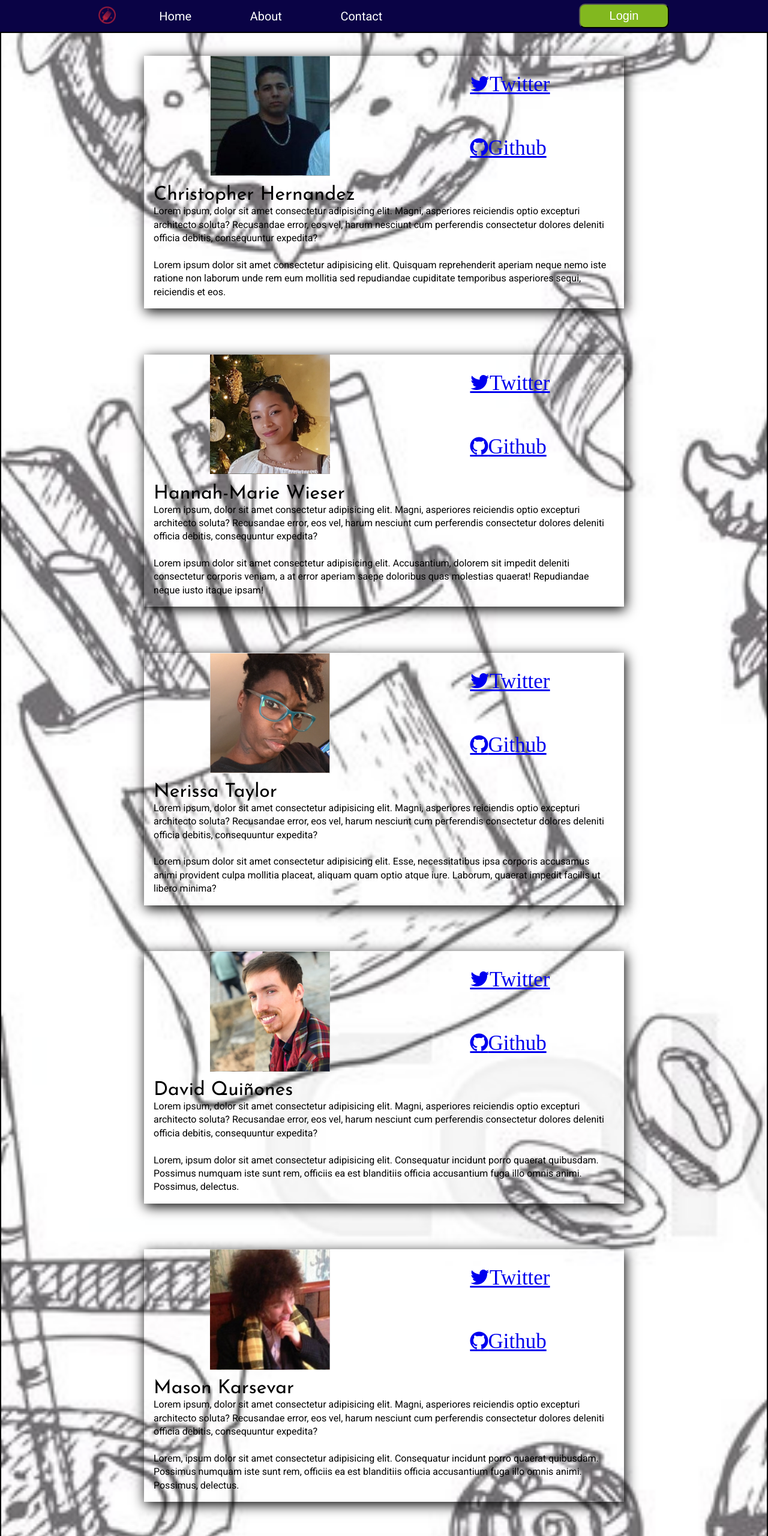
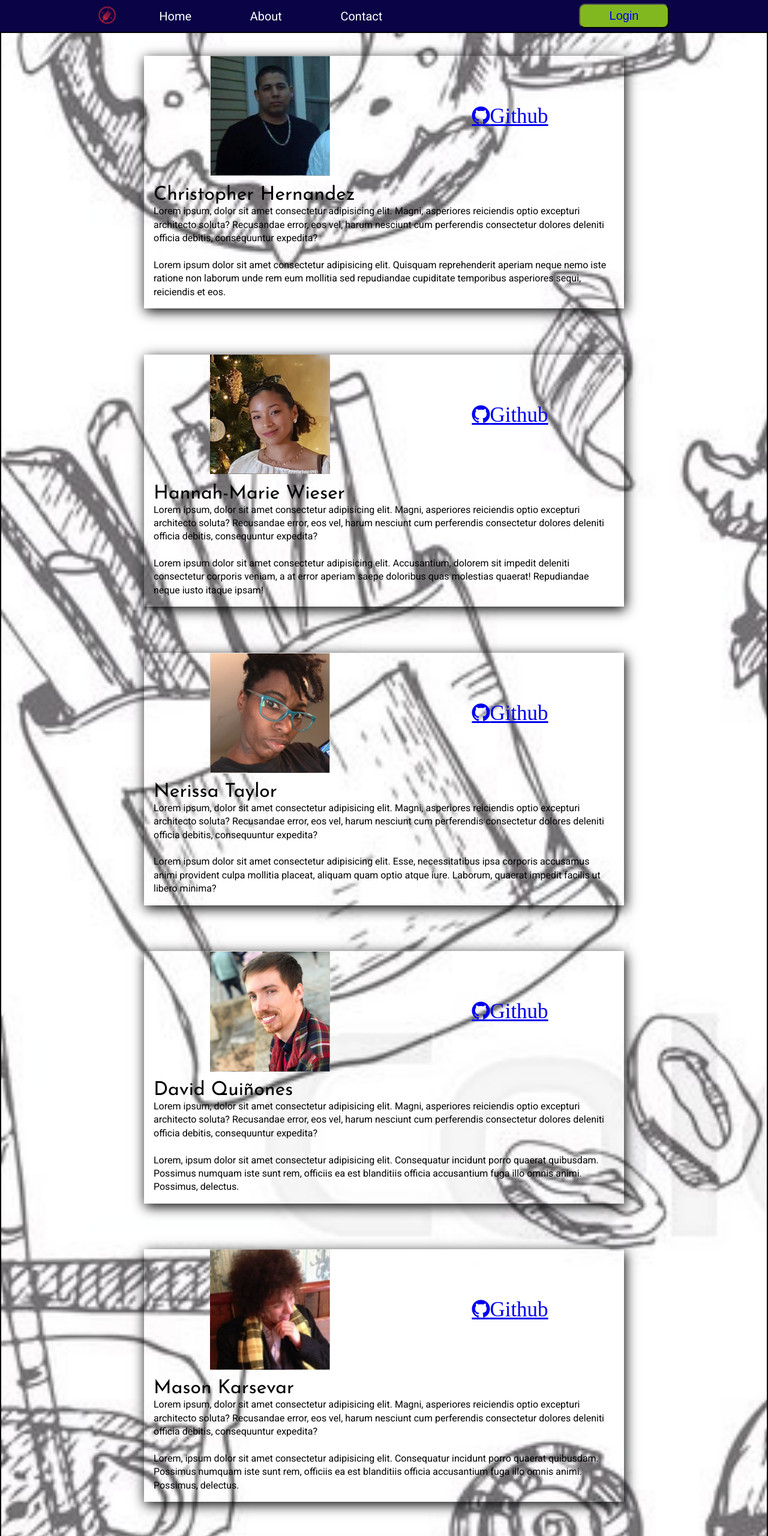
Before and after one commit to buildweek-foodiefun/marketing-page, a plain HTML site: page about.html in a window 1280 px wide. Shown: the top 2560 px of the page at 60% size. Drawn offline with nearby package versions, Linux system fonts and the light colour scheme; files whose address does not match are found by name.

Commit message:
removed twitter link and added button hover color change

```diff
--- a/about.html
+++ b/about.html
@@ -45,8 +45,8 @@
                     </div>
                     <div class="userOne-icons">
                         <ul class="icons">
-                            <li><a href="https://twitter.com/Cerberean85" class="fa fa-twitter"><span class="label">Twitter</span></a></li>
-                            <br><br>
+                            <!-- <li><a href="https://twitter.com/Cerberean85" class="fa fa-twitter"><span class="label">Twitter</span></a></li>
+                            <br><br> -->
                             <li><a href="https://github.com/Cerberean" class="fa fa-github"><span class="label">Github</span></a></li>
                         </ul>
                     </div>
@@ -69,8 +69,8 @@
                             </div>
                             <div class="userTwo-icons">
                                 <ul class="icons">
-                                    <li><a href="#" class="fa fa-twitter"><span class="label">Twitter</span></a></li>
-                                    <br><br>
+                                    <!-- <li><a href="#" class="fa fa-twitter"><span class="label">Twitter</span></a></li>
+                                    <br><br> -->
                                     <li><a href="https://github.com/HannahMarieWieser" class="fa fa-github"><span class="label">Github</span></a></li>
                                 </ul>
                             </div>
@@ -93,8 +93,8 @@
                             </div>
                             <div class="userThree-icons">
                                 <ul class="icons">
-                                    <li><a href="#" class="fa fa-twitter"><span class="label">Twitter</span></a></li>
-                                    <br><br>
+                                    <!-- <li><a href="#" class="fa fa-twitter"><span class="label">Twitter</span></a></li>
+                                    <br><br> -->
                                     <li><a href="https://github.com/nerissaj" class="fa fa-github"><span class="label">Github</span></a></li>
                                 </ul>
                             </div>
@@ -117,8 +117,8 @@
                             </div>
                             <div class="userFour-icons">
                                 <ul class="icons">
-                                    <li><a href="#" class="fa fa-twitter"><span class="label">Twitter</span></a></li>
-                                    <br><br>
+                                    <!-- <li><a href="#" class="fa fa-twitter"><span class="label">Twitter</span></a></li>
+                                    <br><br> -->
                                     <li><a href="https://github.com/daquinons" class="fa fa-github"><span class="label">Github</span></a></li>
                                 </ul>
                             </div>
@@ -141,8 +141,8 @@
                             </div>
                             <div class="userFive-icons">
                                 <ul class="icons">
-                                    <li><a href="#" class="fa fa-twitter"><span class="label">Twitter</span></a></li>
-                                    <br><br>
+                                    <!-- <li><a href="#" class="fa fa-twitter"><span class="label">Twitter</span></a></li>
+                                    <br><br> -->
                                     <li><a href="https://github.com/karsevar" class="fa fa-github"><span class="label">Github</span></a></li>
                                 </ul>
                             </div>
@@ -165,8 +165,8 @@
                             </div>
                             <div class="userSix-icons">
                                 <ul class="icons">
-                                    <li><a href="#" class="fa fa-twitter"><span class="label">Twitter</span></a></li>
-                                    <br><br>
+                                    <!-- <li><a href="#" class="fa fa-twitter"><span class="label">Twitter</span></a></li>
+                                    <br><br> -->
                                     <li><a href="https://github.com/gdhaliwal22" class="fa fa-github"><span class="label">Github</span></a></li>
                                 </ul>
                             </div>
@@ -189,8 +189,8 @@
                             </div>
                             <div class="userSeven-icons">
                                 <ul class="icons">
-                                    <li><a href="#" class="fa fa-twitter"><span class="label">Twitter</span></a></li>
-                                    <br><br>
+                                    <!-- <li><a href="#" class="fa fa-twitter"><span class="label">Twitter</span></a></li>
+                                    <br><br> -->
                                     <li><a href="https://github.com/SirAndrewDillon" class="fa fa-github"><span class="label">Github</span></a></li>
                                 </ul>
                             </div>
--- a/less/home-page.less
+++ b/less/home-page.less
@@ -42,8 +42,12 @@
             font-size: 2rem;
             cursor: pointer;
             a{
-                color: white;
+                // color: white;
                 text-decoration: none;
+            }
+            &:hover{
+                background-color: #fff;
+                color: #82B81F;
             }
         }
     }
```
Also changed, not shown: css/index.css.
